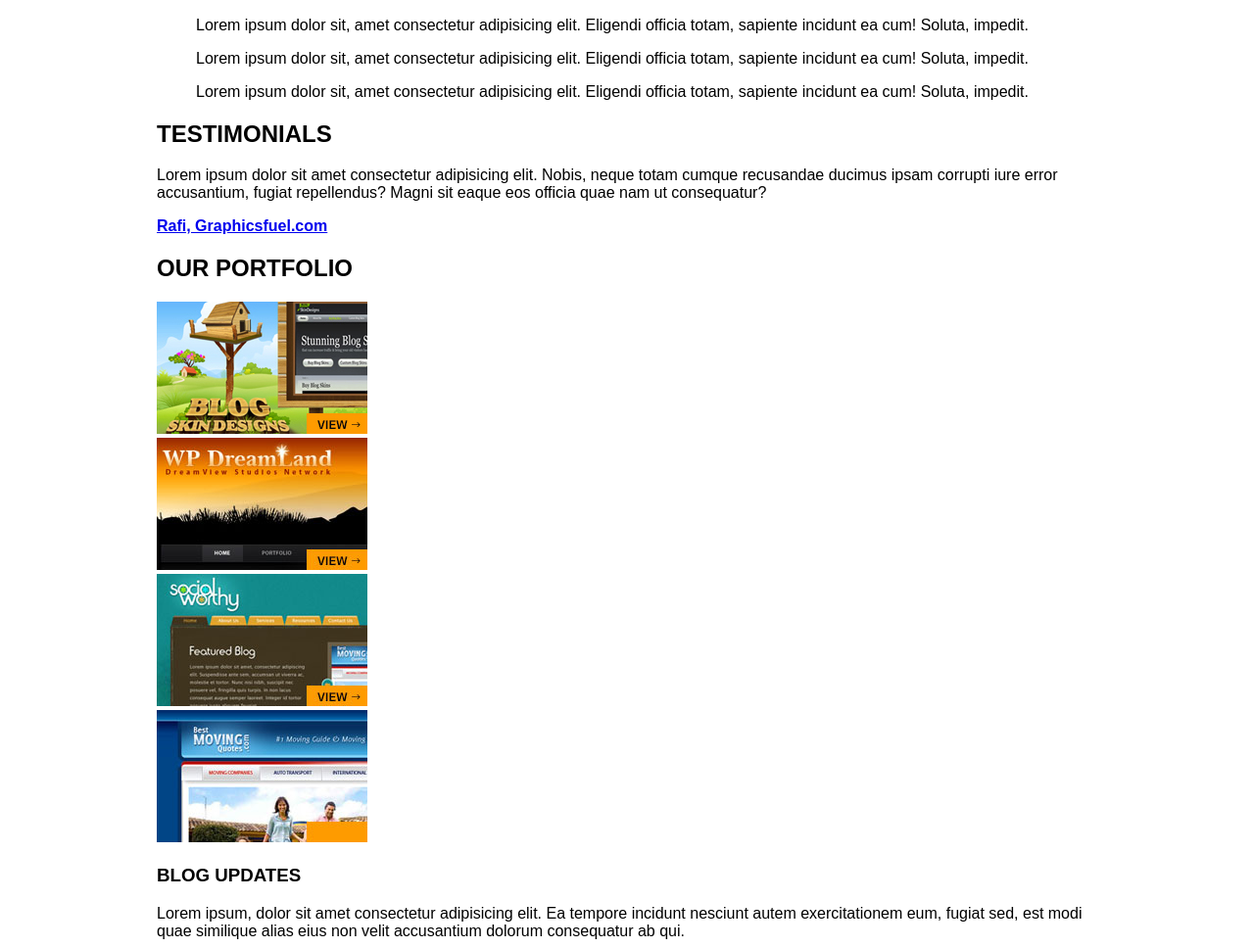
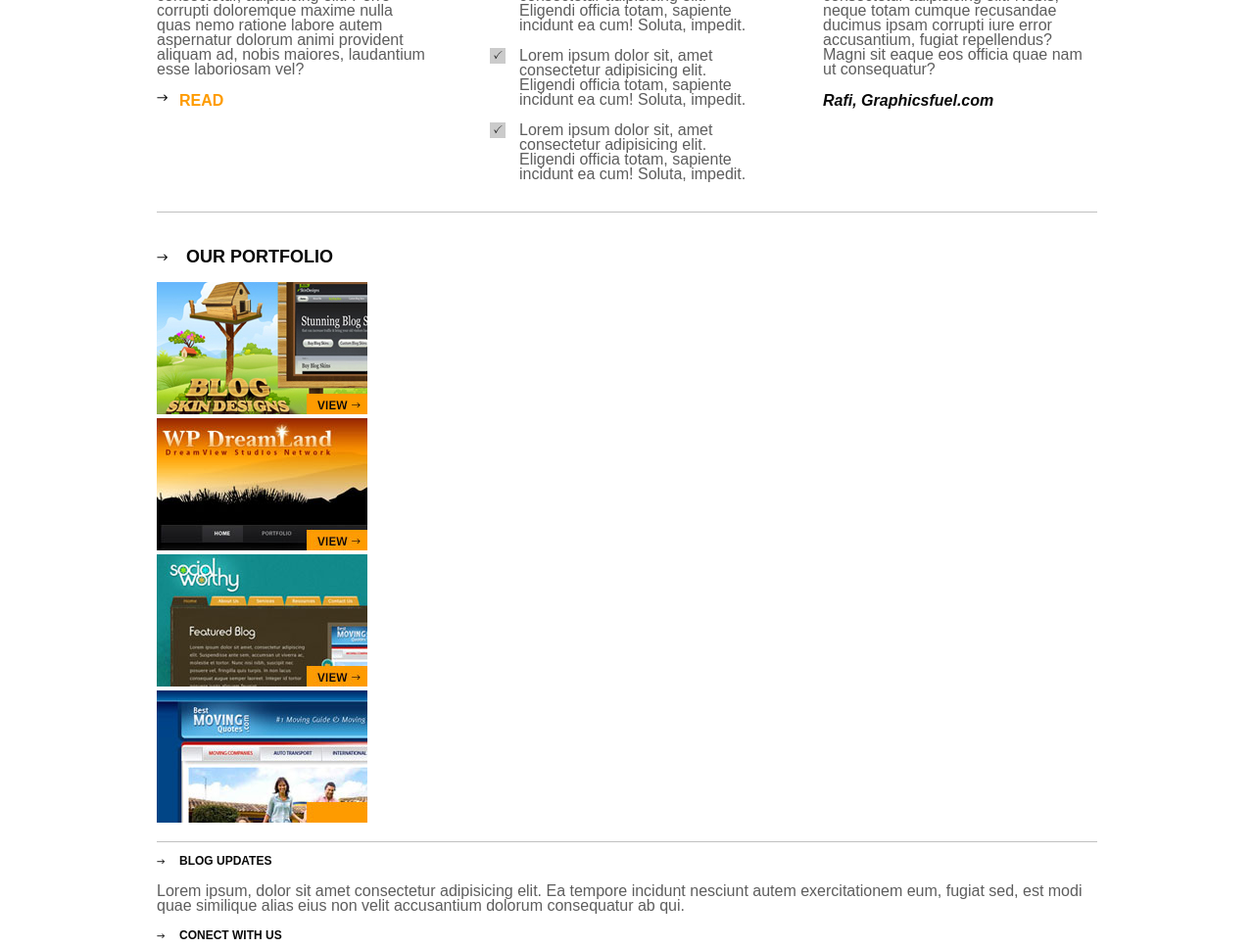
Before and after one commit to JPaulSalazar/css2, a website: page index.html in a window 1280 px wide. Shown: the part 779-1747 px from the top of the page at 98% size. Drawn offline with Linux system fonts and the light colour scheme; files whose address does not match are found by name.

Commit message:
se añadio el main

```diff
--- a/sass/globales/_globales.scss
+++ b/sass/globales/_globales.scss
@@ -3,6 +3,7 @@ $black: #090909;
 $gray: #999898;
 $darkGray: #5d5d5d;
 $orange: #fe9b00;
+$lightgGray: #c0c0c0;
 
 //ubicaciones
 $arrow: url("img/arrow.png");
--- a/sass/mixins/_mixin.scss
+++ b/sass/mixins/_mixin.scss
@@ -1,9 +1,9 @@
-@mixin h2{
+@mixin bigTitle{
     font-size: 18px;
     padding-left: 30px;
     background-position: 0 7px;
 }
-@mixin h3{
+@mixin littleTitle{
     font-size: 12px;
     padding-left: 23px;
     background-size: 8px;
--- a/sass/partials/_general.scss
+++ b/sass/partials/_general.scss
@@ -18,3 +18,6 @@ body {
     width: 960px;
     margin: 0 auto;
 }
+.block-border {
+    padding: 20px 0 15px;
+    border-bottom: 1px solid $lightgGray }
--- /dev/null
+++ b/sass/partials/_main.scss
@@ -0,0 +1,71 @@
+h2, h3 {
+    text-transform: uppercase;
+    color: $black;
+    background-image: $arrow;
+    background-repeat: no-repeat;
+    background-position: 0 7px;
+}
+
+.mainTitles {
+    width: 280px;
+    float: left;
+    h2 {
+        font-size: $big;
+        border-bottom: 6px solid $black;
+        padding-bottom: 12px;
+    }
+}
+
+.mainTitles + .mainTitles {
+    margin-left: 60px;
+}
+
+p {
+    color:$darkGray;
+    font-size: $little;
+    line-height: 15px;
+}
+
+#benefitsList {
+    margin: 0;
+    padding: 0;
+}
+
+h3{
+    @include littleTitle;
+}
+
+h2{
+     @include bigTitle;
+}
+
+#read {
+    color: $orange;
+    font-size: $little;
+    font-weight: bold;
+    padding-left: 23px;
+    text-decoration: none;
+    text-transform: uppercase;
+    position: relative;
+    background-image: $arrow;
+    background-repeat: no-repeat;
+    background-position: 0 2px; }
+
+#read:hover {
+    text-decoration: underline; }
+
+#benefitsList {
+    margin: 0;
+    padding: 0;
+    li {
+        padding-left: 30px;
+        background-image: $check;
+        background-repeat: no-repeat;
+        background-position: top left; }
+}
+
+.maninLink {
+    color: $black;
+    font-style: italic;
+    font-size: $little;
+    text-decoration: none; }
--- a/sass/styles.scss
+++ b/sass/styles.scss
@@ -9,3 +9,6 @@
 @import "./partials/general";
 //headder
 @import "./partials/headder";
+//slidder
+@import "./partials/main"
+//info
```
Also changed, not shown: css/styles.css, sass/partials/_info.scss (added).
